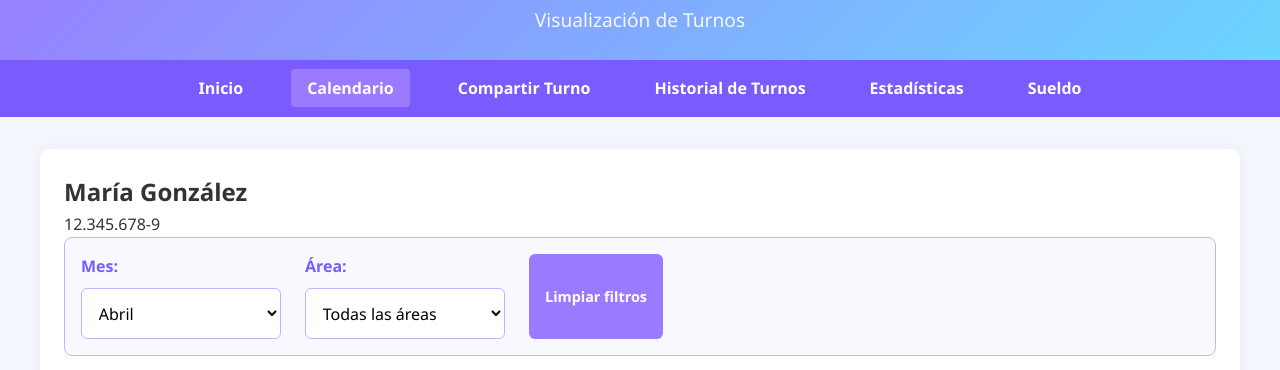
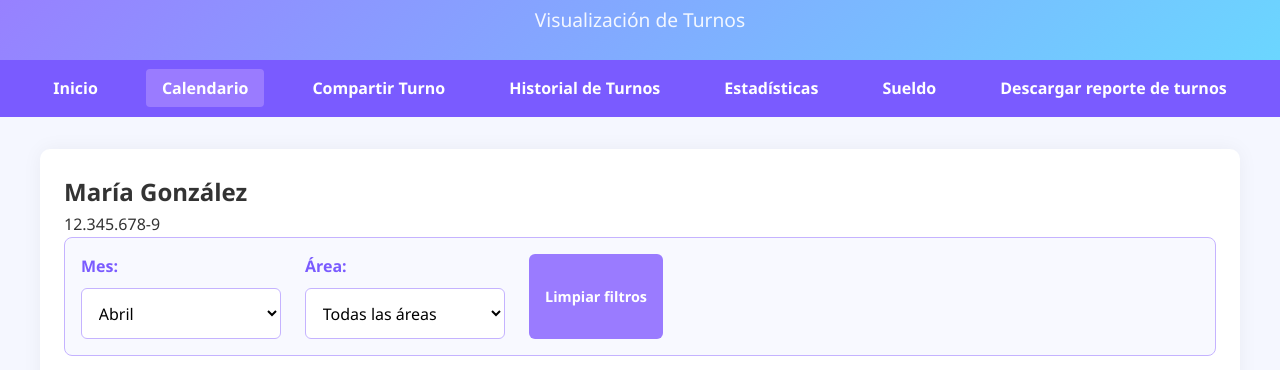
Before and after one commit to Konniezp/proyectoagil, a plain HTML site: page funcionario.html in a window 1280 px wide. Shown: the part 91-461 px from the top of the page. Drawn offline with Linux system fonts and the light colour scheme.

Commit message:
Update funcionario.html

```diff
--- a/funcionario.html
+++ b/funcionario.html
@@ -433,6 +433,7 @@
             <li><a href="historial-turno.html" >Historial de Turnos </a></li>
             <li><a href="estadistica.html" > Estadísticas </a></li>
             <li><a href="sueldo.html" > Sueldo </a></li>
+            <li><a href="sueldo.html" > Descargar reporte de turnos </a></li>
         </ul>
     </nav>
 
```
